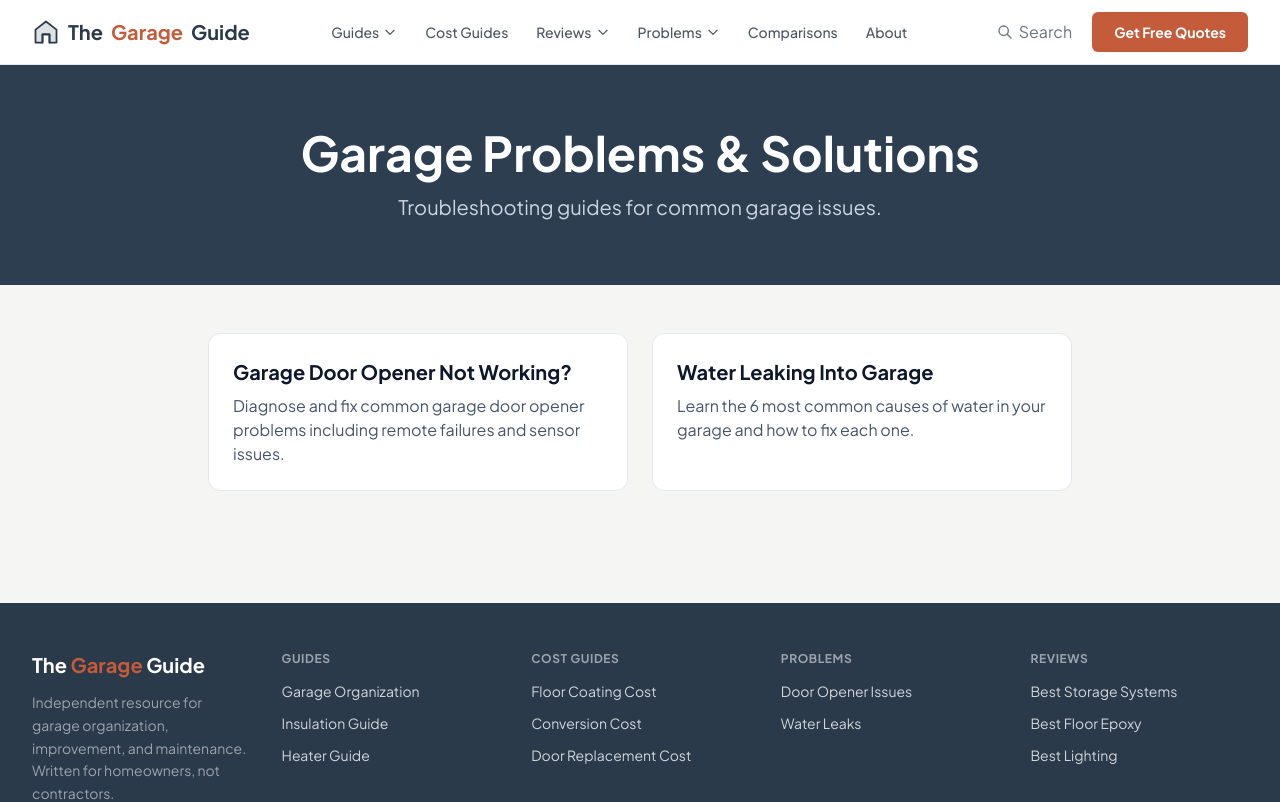
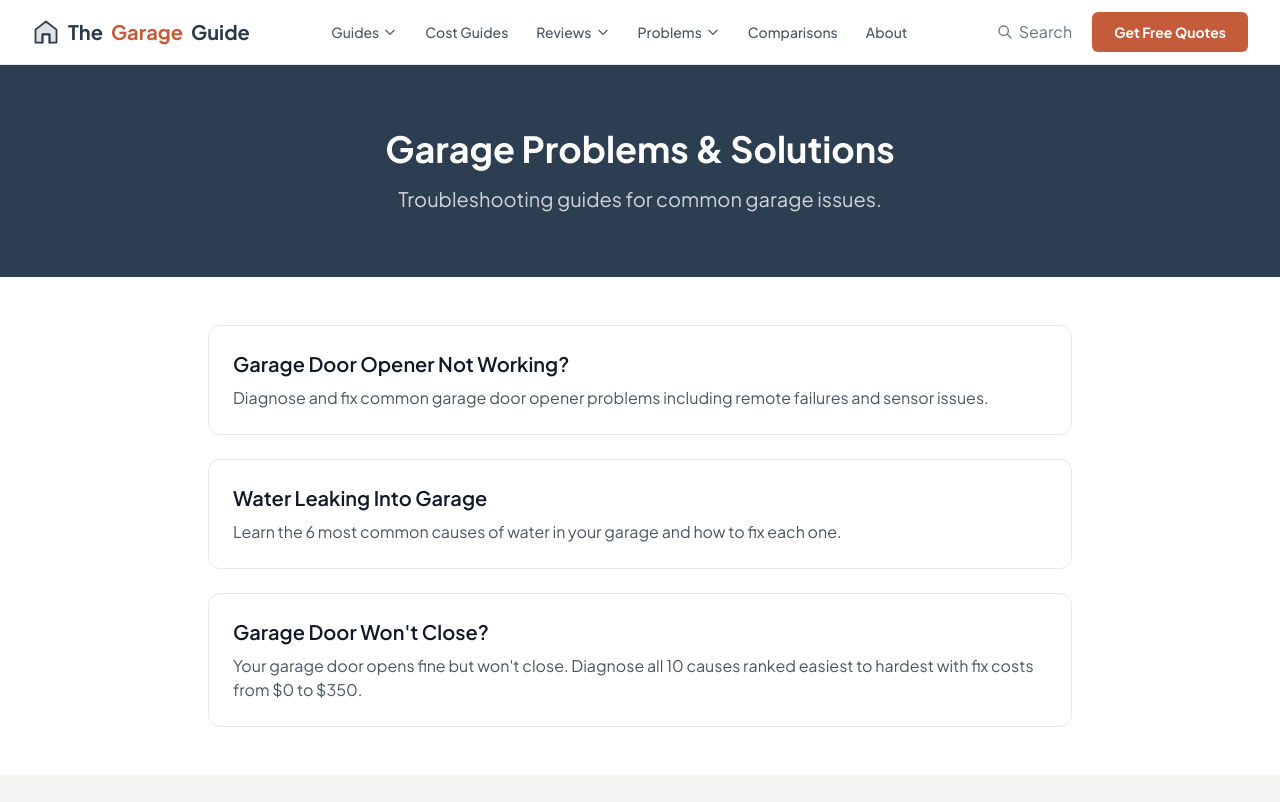
Before and after one commit to thebasementguide2026/thegarage.guide-, a Next.js app: page /problems in a window 1280 px wide. Shown: the top 802 px of the page. Built offline with nearby package versions, Linux system fonts and the light colour scheme.

Commit message:
Add garage-door-wont-close to problems page

```diff
--- a/app/problems/page.tsx
+++ b/app/problems/page.tsx
@@ -8,6 +8,7 @@ export const metadata = {
 const problems = [
   { title: 'Garage Door Opener Not Working?', href: '/problems/garage-door-opener-not-working', description: 'Diagnose and fix common garage door opener problems including remote failures and sensor issues.' },
   { title: 'Water Leaking Into Garage', href: '/problems/water-leaking-into-garage', description: 'Learn the 6 most common causes of water in your garage and how to fix each one.' },
+  { title: "Garage Door Won't Close?", href: '/problems/garage-door-wont-close', description: "Your garage door opens fine but won't close. Diagnose all 10 causes ranked easiest to hardest with fix costs from $0 to $350." },
 ]
 
 export default function ProblemsPage() {
@@ -15,18 +16,20 @@ export default function ProblemsPage() {
     <>
       <section style={{ backgroundColor: '#2C3E50' }} className="text-white py-16">
         <div className="container mx-auto px-4 max-w-4xl text-center">
-          <h1 className="text-4xl md:text-5xl font-bold mb-4">Garage Problems & Solutions</h1>
-          <p className="text-xl text-slate-300">Troubleshooting guides for common garage issues.</p>
+          <h1 className="text-4xl font-bold mb-4">Garage Problems &amp; Solutions</h1>
+          <p className="text-xl text-gray-300">Troubleshooting guides for common garage issues.</p>
         </div>
       </section>
-      <section className="container mx-auto px-4 max-w-4xl py-12">
-        <div className="grid md:grid-cols-2 gap-6">
-          {problems.map((problem) => (
-            <Link key={problem.href} href={problem.href} className="block bg-white border border-slate-200 rounded-lg p-6 hover:shadow-lg transition-shadow">
-              <h2 className="text-xl font-bold text-slate-900 mb-2">{problem.title}</h2>
-              <p className="text-slate-600">{problem.description}</p>
-            </Link>
-          ))}
+      <section className="py-12 bg-white">
+        <div className="container mx-auto px-4 max-w-4xl">
+          <div className="grid gap-6">
+            {problems.map((problem) => (
+              <Link key={problem.href} href={problem.href} className="block border border-gray-200 rounded-xl p-6 hover:shadow-md transition-shadow">
+                <h2 className="text-xl font-semibold text-gray-900 mb-2">{problem.title}</h2>
+                <p className="text-gray-600">{problem.description}</p>
+              </Link>
+            ))}
+          </div>
         </div>
       </section>
     </>
```
